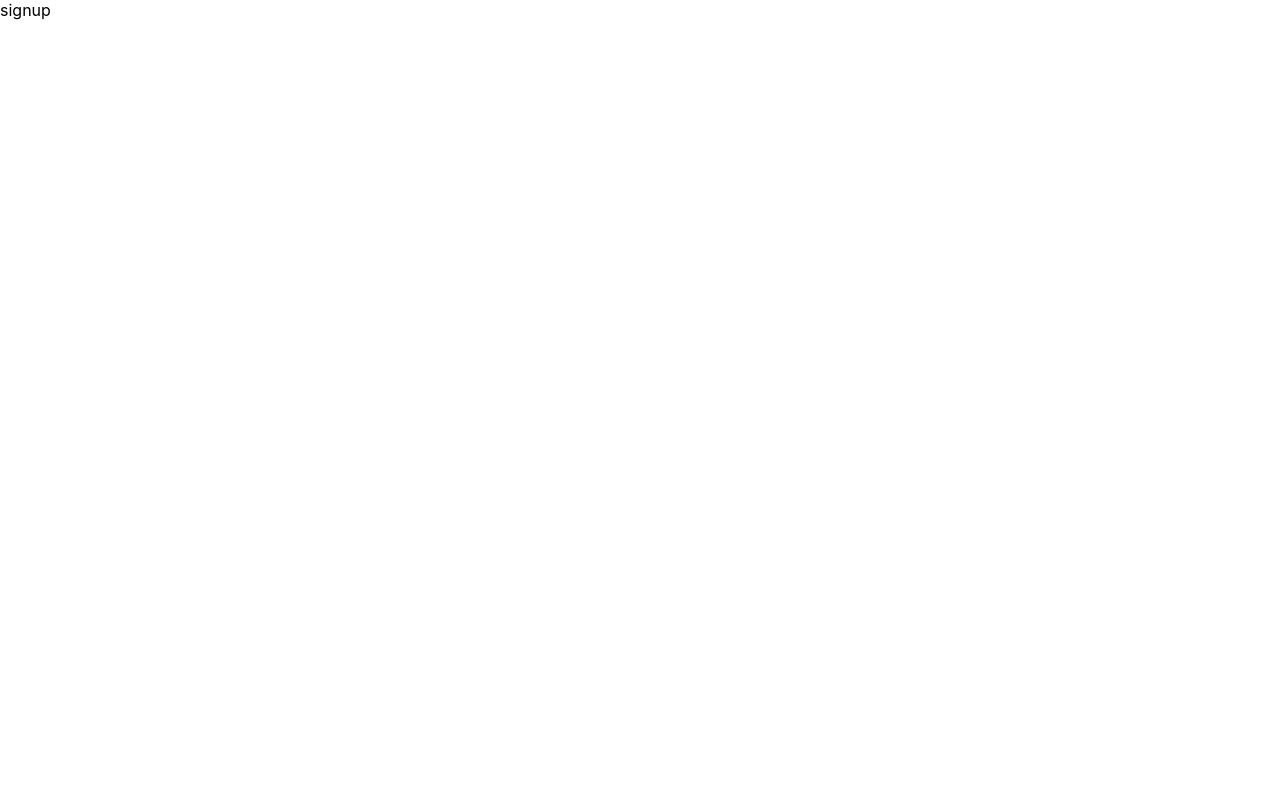
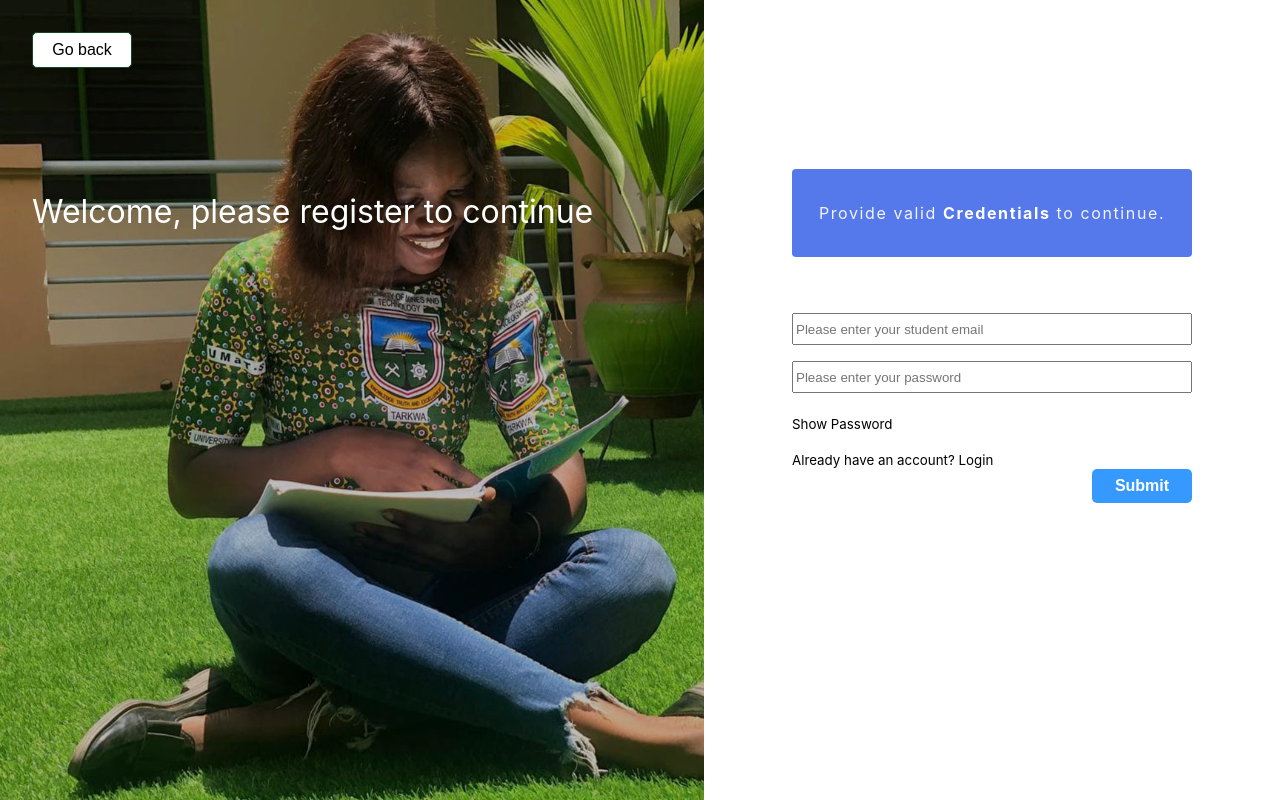
Before and after one commit to jaybarnes33/assopay, a Next.js app: page /register in a window 1280 px wide. Built offline with nearby package versions, Linux system fonts and the light colour scheme.

Commit message:
Feat: Add register template, fix styling a bit

```diff
--- /dev/null
+++ b/src/components/Forms/Left.tsx
@@ -0,0 +1,21 @@
+import { useRouter } from "next/router";
+import Button from "../core/Button";
+
+import styles from "@/styles/Forms.module.scss";
+const Left = () => {
+  const router = useRouter();
+  return (
+    <div className={styles.left}>
+      <Button
+        className="btn-outline-main btn-sm absolute-left"
+        onClick={() => router.back()}
+      >
+        Go back
+      </Button>
+
+      <p>Welcome, please {router.pathname.split("/")[1]} to continue</p>
+    </div>
+  );
+};
+
+export default Left;
--- a/src/components/core/Alert.tsx
+++ b/src/components/core/Alert.tsx
@@ -7,8 +7,37 @@ interface AlertProps {
 const Alert = ({ variant, children }: AlertProps) => {
   return (
     <>
-      <style jsx></style>
-      <div className={variant}>{children}</div>
+      <div className={`alert ${variant}`}>
+        <div className="alert-text">{children}</div>
+      </div>
+      <style jsx>
+        {`
+          .alert {
+            display: flex;
+            align-items: stretch;
+            padding: 1rem 1rem;
+            margin: 0 0 20px;
+            border-radius: 4px;
+          }
+
+          .alert-text {
+            align-self: center;
+            flex-grow: 1;
+            line-height: 1.5;
+            letter-spacing: 0.1rem;
+          }
+
+          .info {
+            background-color: #5578eb;
+            border: #5578eb;
+            position: absolute;
+            top: -5rem;
+            width: 100%;
+            text-align: center;
+            color: #f4f4f4;
+          }
+        `}
+      </style>
     </>
   );
 };
--- a/src/components/core/Button.tsx
+++ b/src/components/core/Button.tsx
@@ -44,6 +44,17 @@ const Button = ({ onClick, children, className, type }: IButtonProps) => {
             color: #134824;
           }
 
+          .btn-primary {
+            color: #fff;
+            background-color: #3699ff;
+            border-color: #3699ff;
+          }
+
+          .btn-outline-main {
+            border: 1px solid #134824;
+            background-color: white;
+          }
+
           .btn-sm {
             text-align: center;
             min-width: 100px;
--- a/src/pages/_app.tsx
+++ b/src/pages/_app.tsx
@@ -1,7 +1,7 @@
-import '../styles/globals.css'
+import "../styles/globals.scss";
 
 function MyApp({ Component, pageProps }) {
-  return <Component {...pageProps} />
+  return <Component {...pageProps} />;
 }
 
-export default MyApp
+export default MyApp;
--- a/src/pages/register.tsx
+++ b/src/pages/register.tsx
@@ -1,7 +1,62 @@
-import React from "react";
+import Alert from "@/components/core/Alert";
+import Button from "@/components/core/Button";
+import Left from "@/components/Forms/Left";
+import Link from "next/link";
+import Head from "next/head";
+import React, { useState } from "react";
+
+import styles from "../styles/Forms.module.scss";
 
 const Signup = () => {
-  return <div>signup</div>;
+  const [show, setShow] = useState(false);
+
+  const submitHandler = () => {};
+  return (
+    <div className={styles.main}>
+      <Head>
+        <title>Register</title>
+      </Head>
+      <Left />
+      <div className={styles.right}>
+        {" "}
+        <div className={styles.form_container}>
+          <Alert variant="info">
+            <p>
+              Provide valid <b className="bold-white">Credentials</b> to
+              continue.
+            </p>
+          </Alert>
+
+          <form onSubmit={submitHandler} className={styles.form}>
+            <div className={styles.input}>
+              <input
+                type="text"
+                name="email"
+                placeholder="Please enter your student email"
+              />
+            </div>
+            <div className={styles.input}>
+              <input
+                type={!show ? "password" : "text"}
+                name="password"
+                placeholder="Please enter your password"
+              />
+              <br />
+              <br />
+              <small onClick={() => setShow(!show)}>Show Password</small>
+            </div>
+            <Link href="/login">
+              <small className="link">Already have an account? Login </small>
+            </Link>
+
+            <Button className="btn-primary btn-sm" type="submit">
+              Submit
+            </Button>
+          </form>
+        </div>
+      </div>
+    </div>
+  );
 };
 
 export default Signup;
--- /dev/null
+++ b/src/styles/Forms.module.scss
@@ -0,0 +1,72 @@
+.main {
+  display: grid;
+  grid-template-columns: 55% 45%;
+
+  .left {
+    background: #1a1a1a50 url("/images/bg.jpg");
+    background-blend-mode: overlay;
+    min-height: 100vh;
+    background-size: cover;
+    display: grid;
+    padding: 10rem 2rem;
+    align-content: space-between;
+
+    p {
+      font-size: 2rem;
+      color: white;
+    }
+  }
+
+  .right {
+    background-color: #ffffff;
+    display: grid;
+    place-items: center;
+    min-height: 100vh;
+  }
+
+  @media screen and (max-width: 768px) {
+    grid-template-columns: 100%;
+
+    .left {
+      display: none;
+    }
+
+    .right {
+      background: #1a1a1aa0 url("/images/umat_bg.jpg");
+      background-blend-mode: overlay;
+      background-size: cover;
+    }
+  }
+}
+.form_container {
+  padding: 3rem 0rem;
+
+  width: min(80%, 400px);
+  border-radius: 3px;
+  display: flex;
+  justify-content: center;
+  align-items: center;
+  position: relative;
+
+  .form {
+    width: 100%;
+  }
+
+  button {
+    display: flex;
+    margin-left: auto;
+    font-weight: bold;
+  }
+  .input {
+    width: 100%;
+    margin: 1rem 0;
+    input {
+      width: 100%;
+      height: 2rem;
+    }
+  }
+
+  .input:focus-within {
+    border-color: #0abb87 !important;
+  }
+}
--- a/src/styles/globals.css
+++ b/src/styles/globals.scss
@@ -10,6 +10,14 @@ body {
 a {
   color: inherit;
   text-decoration: none;
+}
+
+.link {
+  cursor: pointer;
+
+  &:hover {
+    color: blue;
+  }
 }
 
 * {
@@ -25,3 +33,9 @@ a {
   top: 2rem;
   left: 2rem;
 }
+
+.bold-white {
+  color: white;
+  font-weight: bold;
+  text-transform: capitalize;
+}
--- a/tsconfig.json
+++ b/tsconfig.json
@@ -14,7 +14,7 @@
     "resolveJsonModule": true,
     "isolatedModules": true,
     "jsx": "preserve",
-    "baseUrl": "./src",
+    "baseUrl": "./src/",
     "paths": {
       "@/lib/*": ["lib/*"],
       "@/data/*": ["data/*"],
```
Also changed, not shown: src/components/Forms/MultiStep.tsx (added, +16 -0 lines), src/pages/login.tsx (+24 -12 lines), src/styles/Home.module.scss (+0 -24 lines), public/images/bg.jpg (added).
